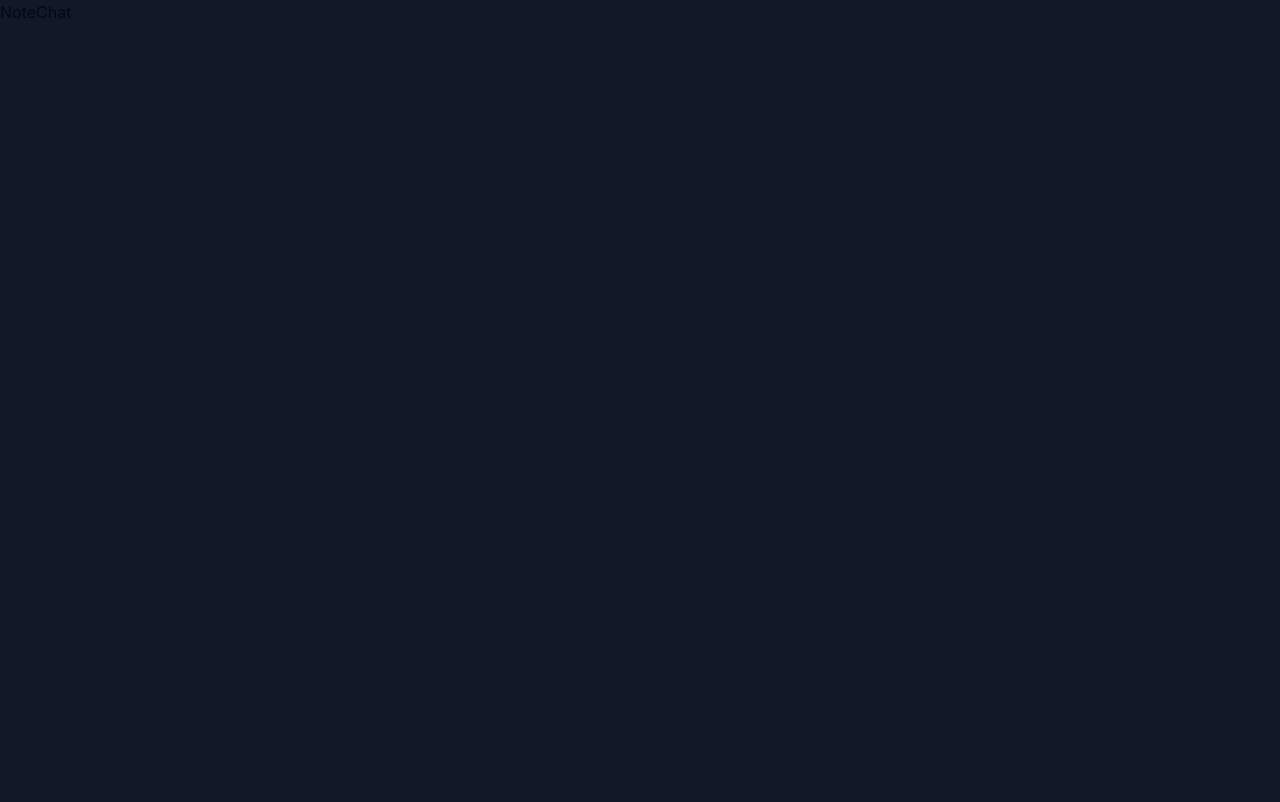
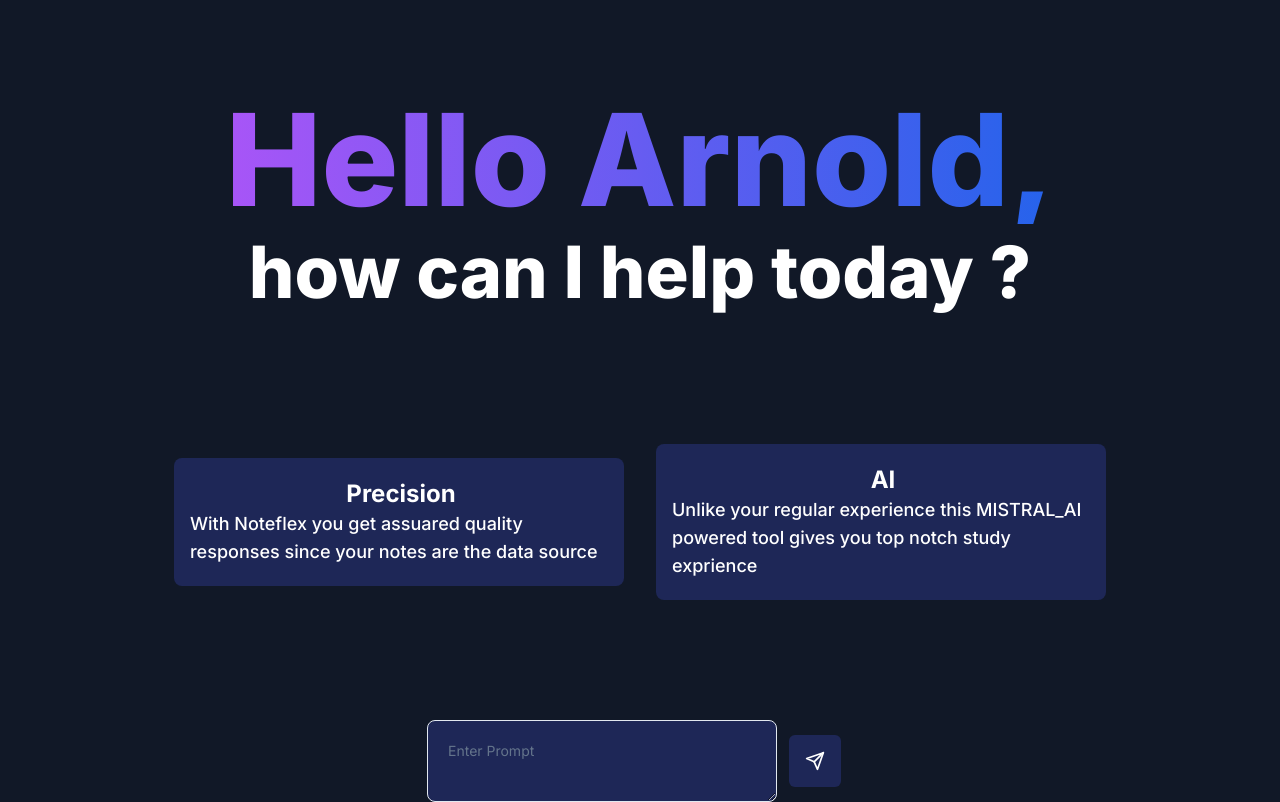
Before and after one commit to 254binaryninja/noteflex, a Next.js app: page /chat/1 in a window 1280 px wide. Built offline with nearby package versions, Linux system fonts and the light colour scheme.

Commit message:
Initial chat setup

```diff
--- a/app/(root)/chatset/page.tsx
+++ b/app/(root)/chatset/page.tsx
@@ -11,11 +11,11 @@
 
 const Chat = () => {
   // States
-  const [prompt,setPrompt] =useState();
+
 
   //Animations
   useGSAP(()=>{
-    gsap.fromTo('#text',{
+    gsap.fromTo('#card',{
       opacity:0,
       y:0,
     },{
@@ -29,8 +29,15 @@
   //Functions
 
   return (
-    <div className=''>
-      {/* <Loading/> */}
+    <div className='flex flex-col gap-6'>
+     <div className='m-4 p-3 justify-items-center'>
+        <p className='text-5xl font-medium text-white p-2'>
+          Here are your PDFs , let's get learning.
+        </p>
+     </div>
+     <div className='mt-20 grid grid-cols-1 gap-5 md:grid-cols-2 xl:grid-cols-2'>
+        {/* Function with card that map over the already uploaded files */}
+     </div>
     </div>
   )
 }
--- a/app/chat/[id]/page.tsx
+++ b/app/chat/[id]/page.tsx
@@ -1,8 +1,45 @@
-import React from 'react'
+'use client'
 
-const NoteChat = () => {
+import Card from '@/components/Card'
+import React,{useState} from 'react'
+import { Send } from 'lucide-react'
+import { Textarea } from '@/components/ui/textarea'
+
+const NoteChat = ({params : id}:{params:{id:string}}) => {
+
+   const sendPrompt =() => {
+
+   }
+
+  const [prompt,setPrompt] = useState("")
   return (
-    <div>NoteChat</div>
+    <div className='flex flex-col gap-6'>
+     <div className=' flex flex-col gap-3  mt-20  p-4  flex-center'>
+       <p className='text-9xl max-sm:text-5xl font-extrabold bg-clip-text text-transparent bg-gradient-to-r from-purple-500 to-blue-600'>Hello Arnold,</p>
+       <p className='text-7xl max-sm:text-4xl text-white font-extrabold'>how can I help today ? </p>
+     </div>
+     <div className='flex-center mt-20 grid    md:grid-cols-2 xl:grid-cols-2'>
+     <Card
+       Title="Precision"
+       Content="With Noteflex you get assuared quality responses since your notes are the data source"
+      />
+      <Card
+       Title="AI"
+       Content="Unlike your regular experience this MISTRAL_AI powered tool gives you top notch study exprience "
+      />
+     </div>
+     <div className='mt-20 flex flex-center flex-row'>
+       <Textarea
+        placeholder="Enter Prompt"
+        value={prompt}
+        onChange={(e)=>setPrompt(e.target.value)}
+        className='bg-dark-4 rounded-lg p-5 text-white max-w-[350px] focus-visible:ring-0 focus-visible:ring-offset-0'
+       />
+       <div className='m-3 p-4 bg-dark-4 rounded-md  text-white cursor-pointer' onClick={sendPrompt}>
+        <Send size={20}/>
+        </div>
+     </div>
+    </div>
   )
 }
 
--- a/app/layout.tsx
+++ b/app/layout.tsx
@@ -20,8 +20,10 @@
 }>) {
   return (
     <html lang="en">
-      <body className={`${inter.className} bg-gray-900`}>{children}</body>
-      <Toaster />
+      <body className={`${inter.className} bg-gray-900`}>
+        {children}
+        <Toaster />
+        </body>
     </html>
   );
 }
--- a/components/Card.tsx
+++ b/components/Card.tsx
@@ -4,8 +4,8 @@
 
 type CardProps = {
   Title: string
-  Icon: string
-  handleClick: () => void
+  Icon?: string
+  handleClick?: () => void
   Content: string
 }
 
@@ -15,8 +15,9 @@
        <div className='flex-col gap-2'>
         <div className='flex-row gap-2'>
         <h1 className='text-2xl text-center font-bold'>{Title}</h1>
-        <div className=''>
-            <Image src={Icon} width={50} height={50} alt='Icon' className='glassmorphism p-2 m-1' />
+        <div className=''>{
+          Icon &&
+            <Image src={Icon} width={50} height={50} alt='Icon' className='glassmorphism p-2 m-1' />}
           </div>
           </div>
         <div className='flex justify-between'>
```
